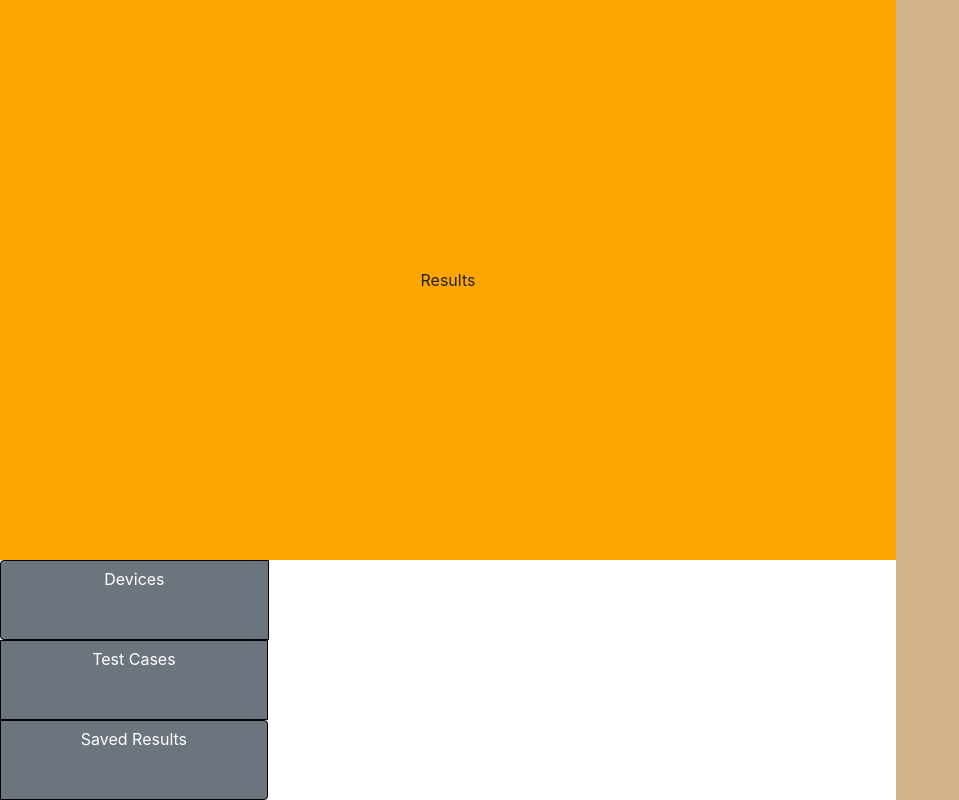
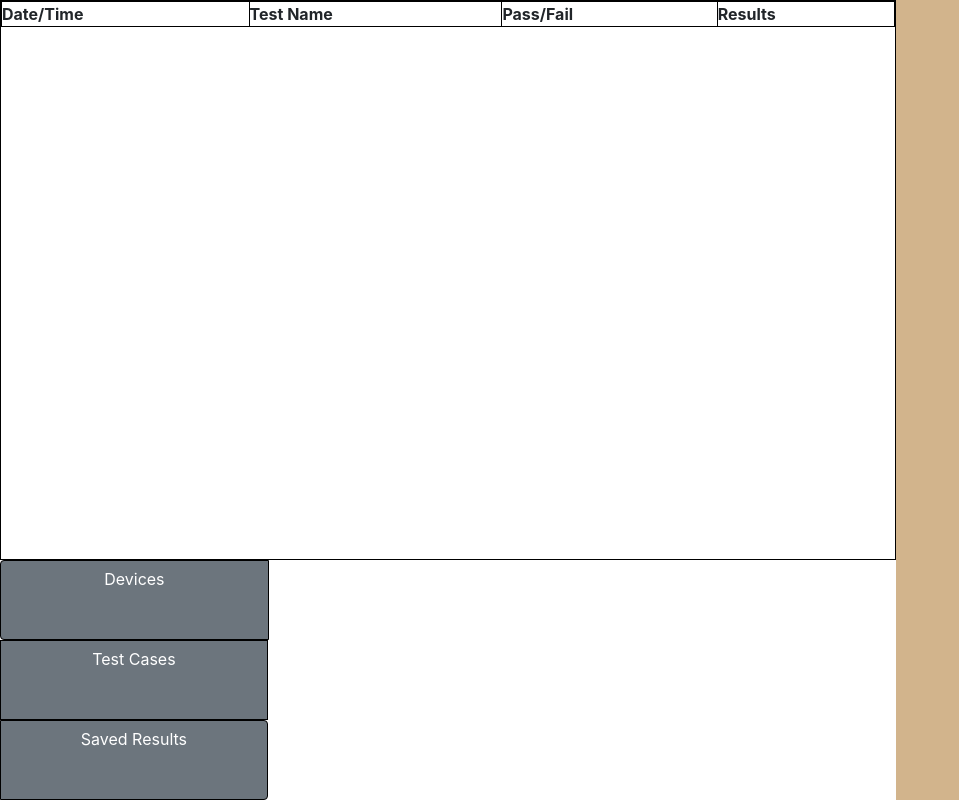
Before and after one commit to Tdanner91/Comp-410-Project-Fall-2018, a Flask app: page / in a window 1280 px wide. Shown: the whole page, without its empty margins (0-959 px from the left). Run offline with Flask 2, Linux system fonts and the light colour scheme; lists and menus that the app fills with data are empty; parts of the project's set-up code (start-up, migrations or seed data) failed here and were passed over; some libraries are stand-ins or nearby versions.

Commit message:
Final Update
Incomplete but largely finished

```diff
--- a/__test_case_repository/__test_results/sampleScript1.txt
+++ b/__test_case_repository/__test_results/sampleScript1.txt
@@ -3,4 +3,4 @@ Traffic test Passed...
 
 The RX/TX counters for interfaces got updated...
 
-['\r\n', '\r\n', '\r\n', '\r\n', ' *: interface is up\r\n', ' IHQ: pkts in input hold queue     IQD: pkts dropped from input queue\r\n', ' OHQ: pkts in output hold queue    OQD: pkts dropped from output queue\r\n', ' RXBS: rx rate (bits/sec)          RXPS: rx rate (pkts/sec)\r\n', ' TXBS: tx rate (bits/sec)          TXPS: tx rate (pkts/sec)\r\n', ' TRTL: throttle count\r\n', '\r\n', '  Interface                   IHQ       IQD       OHQ       OQD      RXBS      RXPS      TXBS      TXPS      TRTL\r\n', '-----------------------------------------------------------------------------------------------------------------\r\n', '* GigabitEthernet1              0         0         0         0         0         0         0         0         0\r\n', '* GigabitEthernet2              0         0         0         0  27367000     15239 302641000     37793         0\r\n', '* GigabitEthernet3              0         0         0         0 302674000     37793  27243000     15239         0\r\n', '* VirtualPortGroup0             0         0         0         0         0         0         0         0         0']
+['\r\n', '\r\n', '\r\n', '\r\n', ' *: interface is up\r\n', ' IHQ: pkts in input hold queue     IQD: pkts dropped from input queue\r\n', ' OHQ: pkts in output hold queue    OQD: pkts dropped from output queue\r\n', ' RXBS: rx rate (bits/sec)          RXPS: rx rate (pkts/sec)\r\n', ' TXBS: tx rate (bits/sec)          TXPS: tx rate (pkts/sec)\r\n', ' TRTL: throttle count\r\n', '\r\n', '  Interface                   IHQ       IQD       OHQ       OQD      RXBS      RXPS      TXBS      TXPS      TRTL\r\n', '-----------------------------------------------------------------------------------------------------------------\r\n', '* GigabitEthernet1              0         0         0         0      1000         0         0         0         0\r\n', '* GigabitEthernet2              0         0         0         0  27388000     15327 303703000     37960         0\r\n', '* GigabitEthernet3              0         0         0         0 303735000     37960  27263000     15327         0\r\n', '* VirtualPortGroup0             0         0         0         0         0         0         0         0         0']
--- a/main.py
+++ b/main.py
@@ -2,7 +2,7 @@ from flask import Flask, render_template, request, jsonify
 from importlib import import_module
 from __selectionPanelToolBox import loadDeviceList as ldl
 from __selectionPanelToolBox import loadTestCaseNames as ltcn
-import os, json, queue, threading, time, datetime
+import os, json, queue, threading, time, datetime, sqlite3
 from multiprocessing import Process, Queue
 import subprocess
 
@@ -53,6 +53,19 @@ def removeScriptsFromRepo():
 
 	return jsonify({'ret' : scriptsList})
 
+@app.route('/updateDatabase', methods=['POST'])
+def updateDatabase():
+	data = []
+
+	conn = sqlite3.connect('SavedResults.db')
+	c = conn.cursor()
+
+	for row in c.execute('SELECT * FROM results'):
+    		data.append(row)
+
+	print(data)
+
+	return jsonify({'database': data})
 
 ############################Execution Queue############################
 execQ = Queue()
@@ -76,8 +89,14 @@ def executioner():
 		if execQ.empty():
 			pass
 		else:
-			test_date_time = datetime.datetime.now()
+			conn = sqlite3.connect('SavedResults.db')
+			c = conn.cursor()
+
+			dt = datetime.datetime.now()
+			test_date_time = '{:%a %m/%d/%y %H:%M %p}'.format(dt)
 			testName = execQ.get()
+			results_name = ''
+
 			try:
 				pass_fail = 'pass'
 				os.system('python __test_case_repository/' + testName)
@@ -86,7 +105,12 @@ def executioner():
 				pass_fail = 'fail'
 				print('ERROR!!!')
 
+			c.execute('INSERT INTO results (date_time, test_name, pass_fail, results_name) VALUES (?, ?, ?, ?)', (test_date_time, testName, pass_fail, results_name))
 
+			conn.commit()
+			c.close()
+			conn.close()
+			print('database updated')
 
 if __name__ == '__main__':
 	t = threading.Thread(target=executioner)
--- a/static/scripts/selectionPanelController.js
+++ b/static/scripts/selectionPanelController.js
@@ -16,10 +16,18 @@ $(document).ready(function() {
         attachEditPanelViewControllers();
     }
 
+    function addDeviceEditPanelOptions() {
+        $('.editPanelOptions').append('<button type="button" class="btn btn-outline-dark editPanelOptionButton">Add Device to Repo</button>');
+        $('.editPanelOptions').append('<button type="button" class="btn btn-outline-dark editPanelOptionButton">Remove Device From Repo</button>');
+        $('.editPanelOptions').append('<button type="button" class="btn btn-outline-dark editPanelOptionButton">Attach Devices to Tests</button>');
+        attachEditPanelViewControllers();
+    }
+
     //////////////////////////////////////////////////////////////////////////////////////////////////////
     //Button action controllers/ AJAX requests occur here
     //////////////////////////////////////////////////////////////////////////////////////////////////////
     function attachDeviceButtonController() {
+
         $('.device-button').on('click', function(event) {
             $.ajax({
                     data: {
@@ -32,7 +40,7 @@ $(document).ready(function() {
 
                     clearRightPanelList();
                     clearEditPanelOptionsPanel();
-                    // addDeviceEditPanelOptions();
+                    addDeviceEditPanelOptions();
 
                     for (var i = 0; i < data.length; i++) {
                         $('.right-panel-list').append(' <a href="#" class="list-group-item list-group-item-action">' + data[i] + '</a>');
@@ -71,10 +79,24 @@ $(document).ready(function() {
     function attachSavedResultsButtonController() {
 
         $('.saved-results-button').on('click', function(event) {
-            clearRightPanelList();
             clearEditPanelOptionsPanel();
-            window.alert('not implemented');
-        })
+            $.ajax({
+                    data: {
+
+                    },
+                    type: 'POST',
+                    url: '/updateDatabase'
+                })
+                .done(function(data) {
+                    $('.results-table tbody').empty();
+
+                    for (let i = 0; i < data.database.length; i++) {
+                        $('.results-table tbody').append('<tr><td>' + data.database[i][0] + '</td><td>' + data.database[i][1] + '</td><td>' + data.database[i][2] + '</td><td></td></tr>');
+                    }
+
+
+                });
+        });
     }
 
     function attachEditPanelViewControllers() {
--- a/static/styles/master.css
+++ b/static/styles/master.css
@@ -29,13 +29,6 @@ body {
     overflow-y: scroll;
     /* display: grid;
     place-items: center; */
-}
-
-.inner.one {
-    background-color: orange;
-    overflow-y: scroll;
-    display: grid;
-    place-items: center;
 }
 
 .inner.two {
@@ -80,16 +73,33 @@ body {
     width: 100%;
 }
 
-.editPanelView{
+.editPanelView {
     /* background-color: blue; */
     /* word-wrap: break-word; */
 }
 
-a
-{
+a {
     background-color: transparent !important;
 }
 
-.selectedListItem{
+.selectedListItem {
     background-color: red !important;
 }
+
+.inner.one {
+    border: 1pt black solid;
+}
+
+.results-table {
+    width: 100%;
+    overflow-y: scroll;
+    border: 1pt black solid;
+}
+
+th {
+    border: 1pt black solid;
+}
+
+td {
+    border: 1pt black solid;
+}
--- a/templates/home.html
+++ b/templates/home.html
@@ -7,15 +7,25 @@
     <div class="main-container">
         <div class="outer left-panel">
             <div class="inner one">
-                Results
+                <table class="results-table">
+                    <thead>
+                        <th>Date/Time</th>
+                        <th>Test Name</th>
+                        <th>Pass/Fail</th>
+                        <th>Results</th>
+
+                    </thead>
+                    <tbody>
+
+                    </tbody>
+                </table>
             </div>
             <div class="inner two">
                 <div class="selection-panel">
                     {% include 'selectionPanel.html' %}
                 </div>
                 <div class="edit-panel">
-                    {% include 'editPanelOptions.html' %}
-                    {% include 'editPanelView.html'%}
+                    {% include 'editPanelOptions.html' %} {% include 'editPanelView.html'%}
                 </div>
             </div>
         </div>
```
Also changed, not shown: saved_results_db/db_generator.py (added, +10 -0 lines), SavedResults.db (added).
